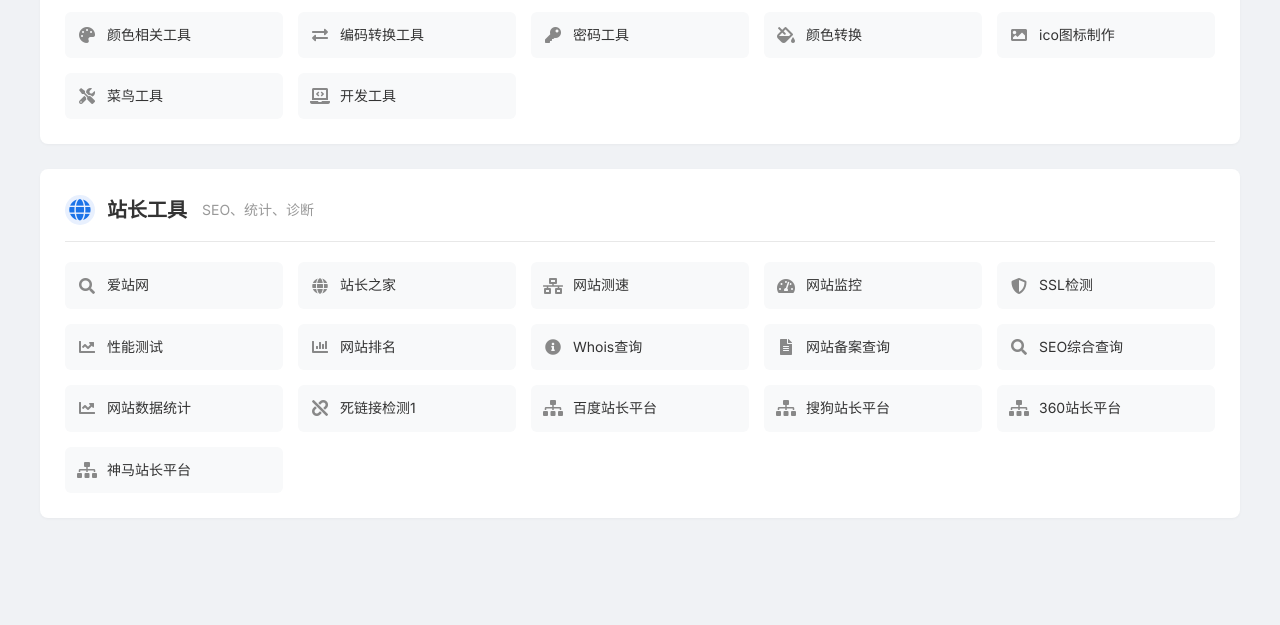
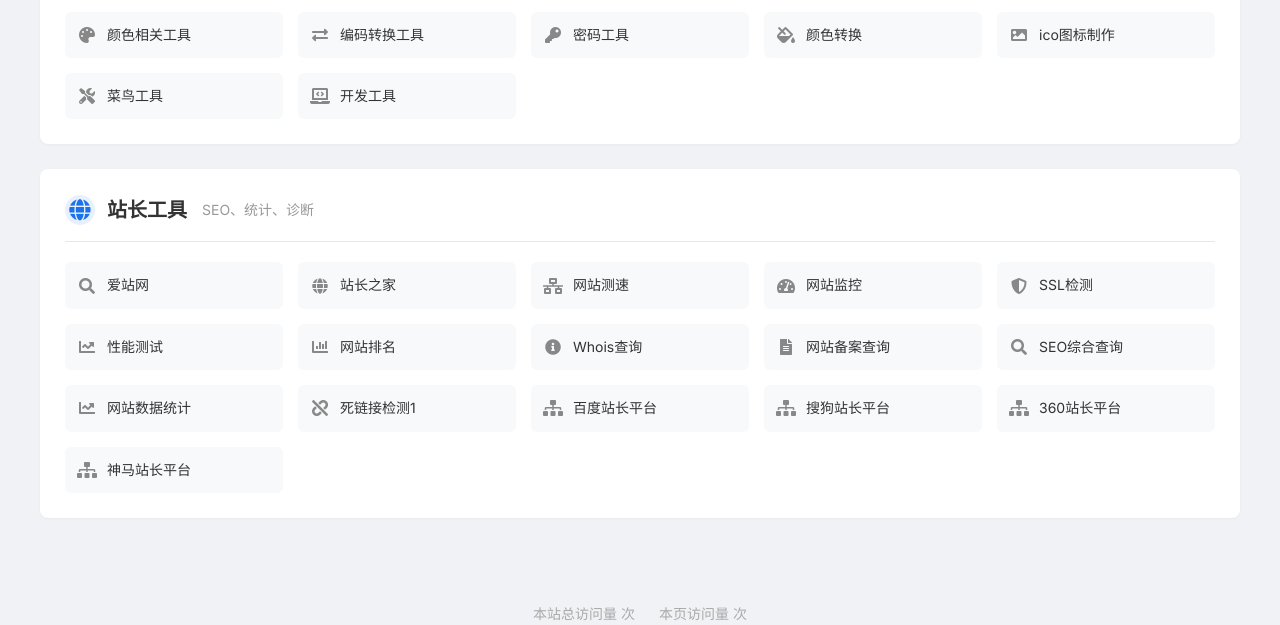
Before and after one commit to xianyu110/online-tools-collection, a website: page index.html in a window 1280 px wide. Shown: the part 2739-3364 px from the top of the page. Before the commit the page ends 3302 px from the top, so only its background shows below. Drawn offline with Linux system fonts and the light colour scheme; some packages are replaced by stand-ins of ours; a script that the page names is missing.

Commit message:
feat: ➕ 集成不蒜子全站/单页访问量统计

```diff
--- a/index.html
+++ b/index.html
@@ -724,6 +724,22 @@
         </div>
     </div>
 
+    <!-- 不蒜子统计 -->
+    <div style="text-align:center;color:#aaa;font-size:14px;margin-top:40px;">
+      <span id="busuanzi_container_site_pv" style="display:none">
+        本站总访问量 <span id="busuanzi_value_site_pv"></span> 次
+      </span>
+      <span id="busuanzi_container_page_pv" style="display:none;margin-left:20px;">
+        本页访问量 <span id="busuanzi_value_page_pv"></span> 次
+      </span>
+    </div>
+    <script async src="https://busuanzi.ibruce.info/busuanzi/2.3/busuanzi.pure.mini.js"></script>
+    <script>
+      setTimeout(function(){
+        document.getElementById('busuanzi_container_site_pv').style.display = '';
+        document.getElementById('busuanzi_container_page_pv').style.display = '';
+      }, 1000);
+    </script>
     <script src="script.js"></script>
 </body>
 </html>
```
